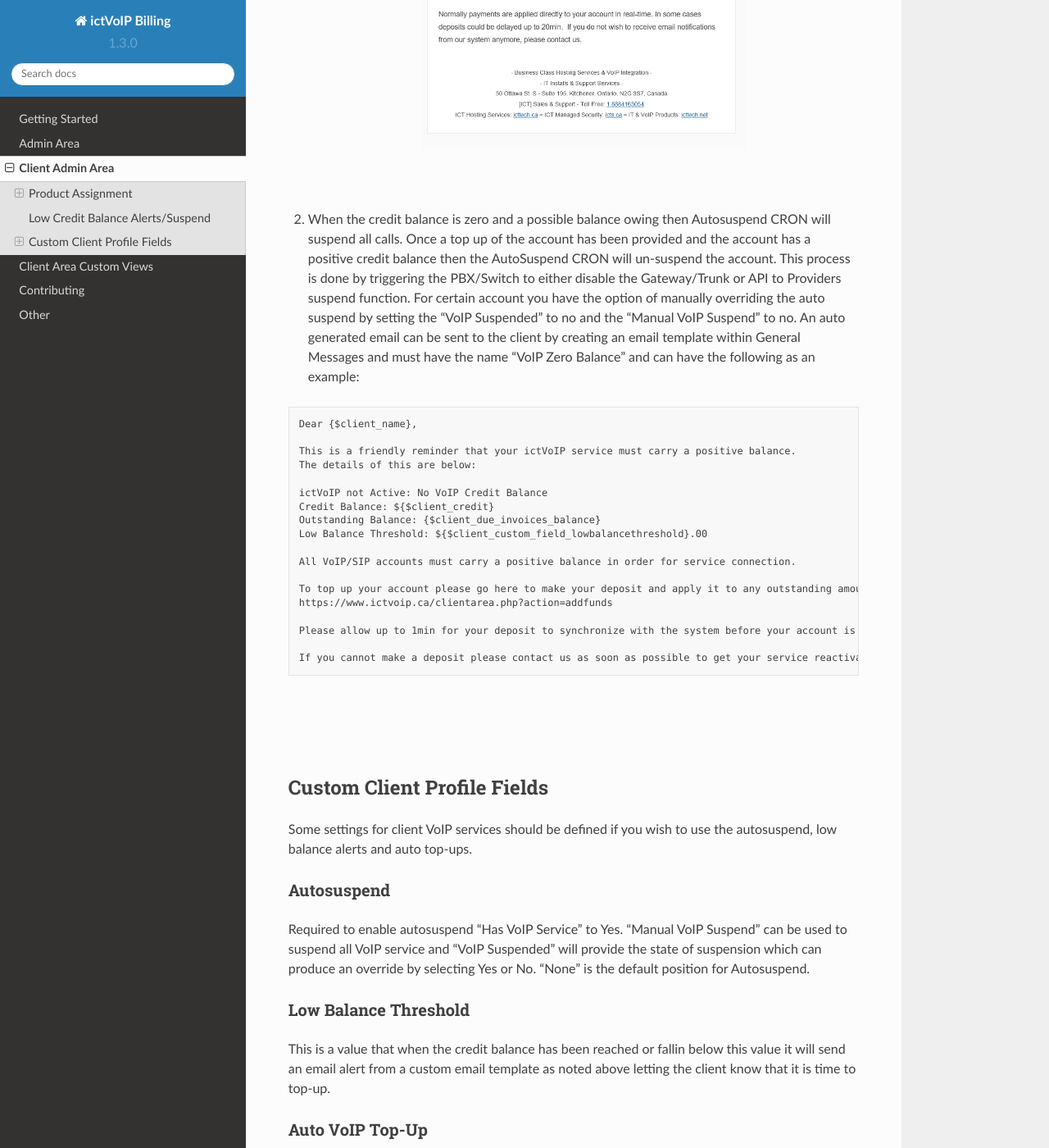
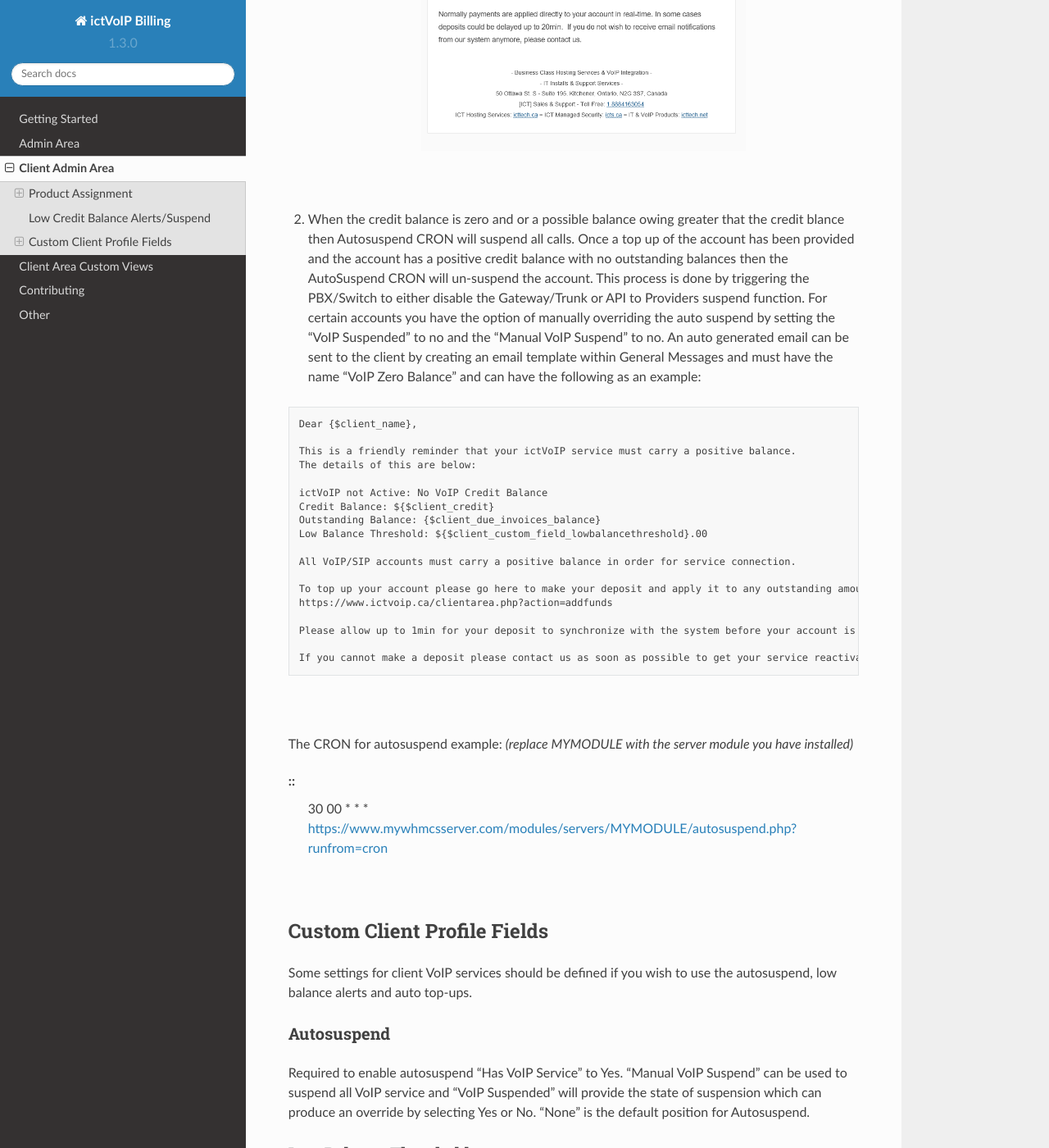
Before and after one commit to ictvoip/ictvoip-docs, a Sphinx documentation site: the page built from docs/source/clientadmin/clientadmin.rst, in a window 1280 px wide and 1400 px high, scrolled down 6293 px. Shown: the whole window at 82% size. Built offline with Sphinx 7.4.7 and the Read the Docs theme 2.0.0, drawn with Linux system fonts in a browser that asks for light colours; pages that are not in the unit, such as notebooks, are missing from menus.

Commit message:
Update clientadmin.rst

```diff
--- a/docs/source/clientadmin/clientadmin.rst
+++ b/docs/source/clientadmin/clientadmin.rst
@@ -196,7 +196,7 @@ Low Credit Balance Thresholds are set within the Client Profile. When a low bala
 |
 
 
-2) When the credit balance is zero and a possible balance owing then Autosuspend CRON will suspend all calls. Once a top up of the account has been provided and the account has a positive credit balance then the AutoSuspend CRON will un-suspend the account.  This process is done by triggering the PBX/Switch to either disable the Gateway/Trunk or API to Providers suspend function. For certain account you have the option of manually overriding the auto suspend by setting the "VoIP Suspended" to no and the "Manual VoIP Suspend" to no.  An auto generated email can be sent to the client by creating an email template within General Messages and must have the name "VoIP Zero Balance" and can have the following as an example:
+2) When the credit balance is zero and or a possible balance owing greater that the credit blance then Autosuspend CRON will suspend all calls. Once a top up of the account has been provided and the account has a positive credit balance with no outstanding balances then the AutoSuspend CRON will un-suspend the account.  This process is done by triggering the PBX/Switch to either disable the Gateway/Trunk or API to Providers suspend function. For certain accounts you have the option of manually overriding the auto suspend by setting the "VoIP Suspended" to no and the "Manual VoIP Suspend" to no.  An auto generated email can be sent to the client by creating an email template within General Messages and must have the name "VoIP Zero Balance" and can have the following as an example:
 
 ::
 
@@ -222,7 +222,14 @@ Low Credit Balance Thresholds are set within the Client Profile. When a low bala
 
 |
 
+The CRON for autosuspend example:
+*(replace MYMODULE with the server module you have installed)*
+
+::
+  30     00      *       *       *  https://www.mywhmcsserver.com/modules/servers/MYMODULE/autosuspend.php?runfrom=cron
+
 |
+
 
 Custom Client Profile Fields
 ################################
```
